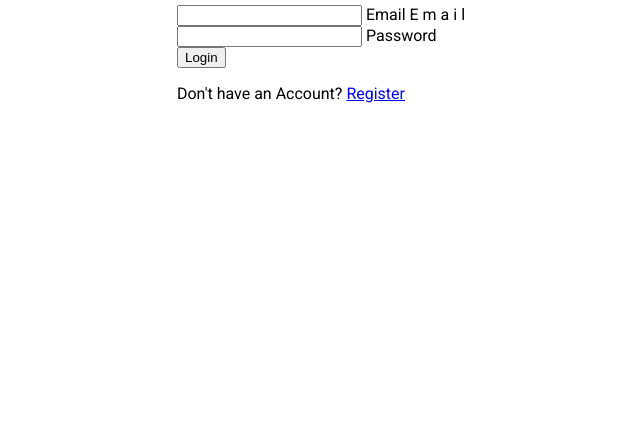
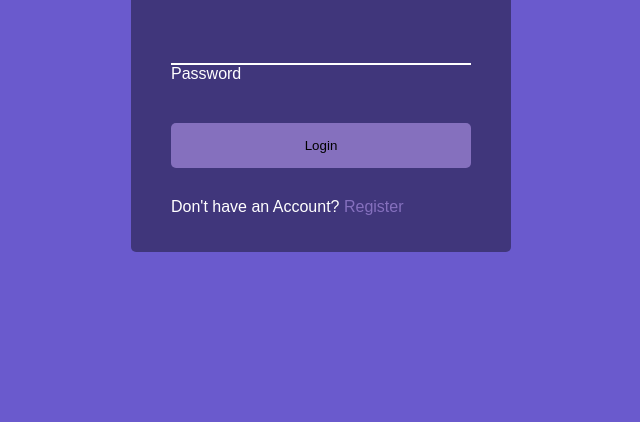
Before and after one commit to Gagandeep39/css-form-wave-animation, a plain HTML site: page index.html in a window 1280 px wide. Shown: the part 378-800 px from the top of the page, without its empty margins (319-959 px from the left). Drawn offline with Linux system fonts and the light colour scheme; a web font is replaced by a local one.

Commit message:
Adde css

```diff
--- a/style.css
+++ b/style.css
@@ -1,11 +1,13 @@
-@import url('https://fonts.googleapis.com/css2?family=Roboto:wght@400;700&display=swap');
+@import url('https://fonts.googleapis.com/css2?family=Muli:wght@400;700&display=swap');
 
 * {
   box-sizing: border-box;
 }
 
 body {
-  font-family: 'Roboto', sans-serif;
+  background-color: slateblue;
+  color: #fff;
+  font-family: 'Muli', sans-serif;
   margin: 0;
   display: flex;
   flex-direction: column;
@@ -16,3 +18,62 @@ body {
   /* Preents scrollbar from showing by default */
   overflow: hidden;
 }
+
+.container {
+  background-color: rgba(0, 0, 0, 0.4);
+  border-radius: 5px;
+  padding: 20px 40px;
+}
+
+.container h1 {
+  margin-bottom: 30px;
+  text-align: center;
+}
+
+.container a {
+  text-decoration: none;
+  color: rgb(133, 112, 190);
+}
+
+.form-control {
+  width: 300px;
+  position: relative;
+  margin: 20px 0 40px;
+}
+
+.form-control input {
+  background-color: transparent;
+  border: 0;
+  border-bottom: 2px white solid;
+  display: block;
+  width: 100%;
+  padding: 15px 0;
+  font-size: 18px;
+  color: #fff;
+  outline: 0;
+}
+
+.fomr-control input:focus,
+.form-control input:valid {
+  outline: 0;
+}
+
+.btn {
+  cursor: pointer;
+  width: 100%;
+  display: inline-block;
+  background-color: rgb(133, 112, 190);
+  padding: 15px;
+  font-family: inherit;
+  border: 0;
+  border-radius: 5px;
+  outline: 0;
+}
+
+.btn:active {
+  transform: scale(0.98);
+}
+
+.text {
+  margin-top: 30px;
+}
```
